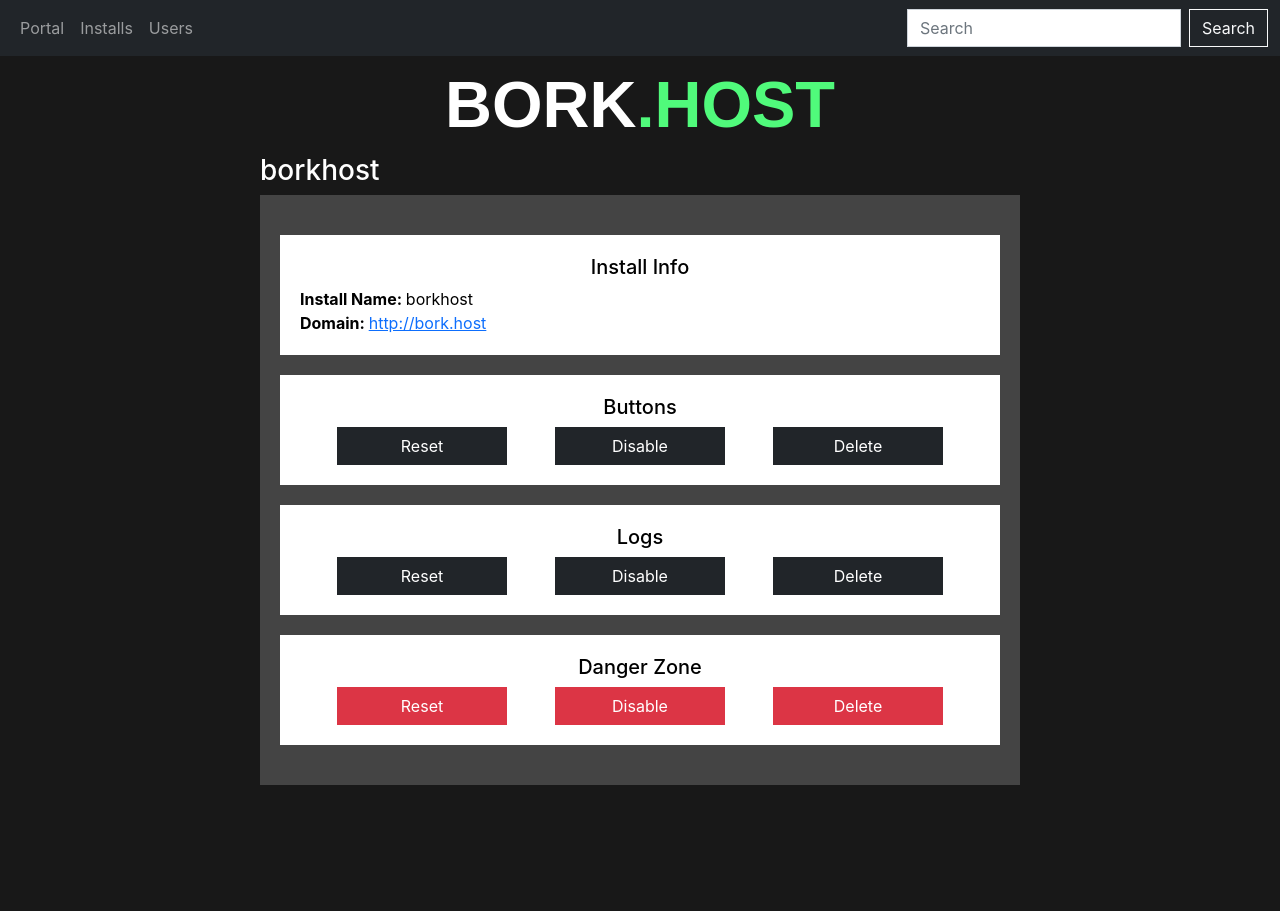
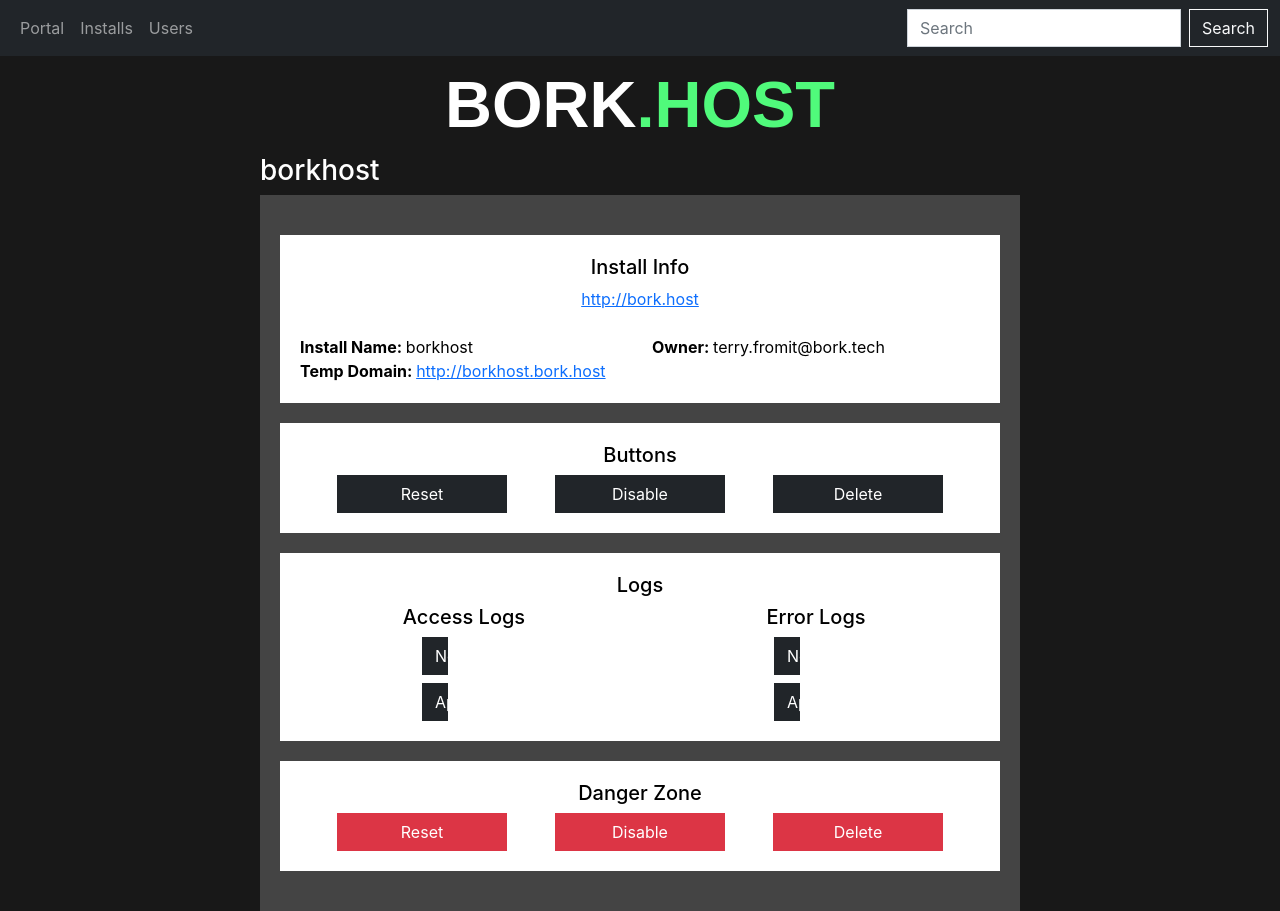
Before and after one commit to BorkStick/beaker, a React (Create React App) app in the folder beaker-front/: page /installs/borkhost in a window 1280 px wide. Before the commit the page ends 800 px from the top, so only its background shows below. Built offline with nearby package versions, Linux system fonts and the light colour scheme.

Commit message:
Front: install list working

```diff
--- a/beaker-front/src/App.js
+++ b/beaker-front/src/App.js
@@ -3,7 +3,7 @@ import "./App.css";
 
 import Portal from "./pages/portal";
 import Users from "./pages/users_page";
-import Installs from "./pages/install_page";
+import Installs from "./pages/installs_page";
 import Install from "./components/Install/Install"
 
 function App() {
--- a/beaker-front/src/components/Install/Install.jsx
+++ b/beaker-front/src/components/Install/Install.jsx
@@ -1,12 +1,14 @@
 import React, { Component } from "react";
 
 import data from "../../data/installs.json";
-import TopNav from "../TopNav/TopNav";
-import Logo from "../Logo/Logo";
 
 import { Container } from "../styles/Container.styled";
 import { InnerContainer } from "../styles/InnerContainer.styled";
 import { Card } from "../styles/Card.styled";
+
+import TopNav from "../TopNav/TopNav";
+import Logo from "../Logo/Logo";
+import Button from "../Button/Button";
 import ButtonRow from "../ButtonRow/ButtonRow";
 import DangerButtonRow from "../ButtonRow/DangerButtonRow";
 
@@ -23,6 +25,16 @@ export default class Install extends Component {
           <InnerContainer>
             <Card>
               <h5 className="text-center">Install Info</h5>
+              <div className="text-center pb-4">
+
+                <span>
+                  <a href={install.domain} target="_blank" rel="noreferrer">
+                    {install.domain}
+                  </a>
+                </span>
+              </div>
+              <div className="row">
+                <div className="col">
                   <div>
                     <span>
                       <b>Install Name: </b>
@@ -31,13 +43,27 @@ export default class Install extends Component {
                   </div>
                   <div>
                     <span>
-                  <b>Domain: </b>
+                      <b>Temp Domain: </b>
                     </span>
                     <span>
-                  <a href={install.domain} target="_blank" rel="noreferrer">
-                    {install.domain}
+                      <a
+                        href={install.temp_domain}
+                        target="_blank"
+                        rel="noreferrer"
+                      >
+                        {install.temp_domain}
                       </a>
                     </span>
+                  </div>
+                </div>
+                <div className="col">
+                  <div>
+                    <span>
+                      <b>Owner: </b>
+                    </span>
+                    <span>{install.owner}</span>
+                  </div>
+                </div>
               </div>
             </Card>
             <Card>
@@ -46,7 +72,22 @@ export default class Install extends Component {
             </Card>
             <Card>
               <h5 className="text-center">Logs</h5>
-              <ButtonRow />
+              <div className="row">
+                <div className="col">
+                  <h5 className="text-center">Access Logs</h5>
+                  <div className="d-grid gap-2 justify-content-center">
+                    <Button button_text="Nginx" />
+                    <Button button_text="Apache" />
+                  </div>
+                </div>
+                <div className="col d-block ">
+                  <h5 className="text-center">Error Logs</h5>
+                  <div className="d-grid gap-2 justify-content-center">
+                    <Button button_text="Nginx" />
+                    <Button button_text="Apache" />
+                  </div>
+                </div>
+              </div>
             </Card>
             <Card>
               <h5 className="text-center">Danger Zone</h5>
--- a/beaker-front/src/components/InstallList/InstallList.jsx
+++ b/beaker-front/src/components/InstallList/InstallList.jsx
@@ -1,20 +1,28 @@
 import React from "react";
+import { Link } from "react-router-dom";
+
+import { installs } from "../../data/installs.json";
 
 export default function InstallList() {
   return (
     <div>
-      <ul class="list-group rounded-0">
-        <li class="list-group-item">install1</li>
-        <li class="list-group-item">install2</li>
-        <li class="list-group-item">install3</li>
-        <li class="list-group-item">install4</li>
-        <li class="list-group-item">install5</li>
-
-
-
-
-
-      </ul>
+      <div>
+        {installs.map((data, key) => {
+          return (
+            <div key={key} className="">
+              <Link
+                to={`/installs/${data.install}`}
+              >
+                <div className="card">
+                  <div className="card-body">
+                    <span className="card-title">{data.install}</span>
+                  </div>
+                </div>
+              </Link>
+            </div>
+          );
+        })}
+      </div>
     </div>
   );
 }
--- a/beaker-front/src/data/installs.json
+++ b/beaker-front/src/data/installs.json
@@ -1,27 +1,39 @@
 {
     "installs": [
       {
-        "id": 0,
+        "install_id": 0,
         "install": "borkhost",
+        "owner_id": "000000",
         "owner": "terry.fromit@bork.tech",
+        "server_ip": "10.0.0.80",
+        "temp_domain": "http://borkhost.bork.host",
         "domain": "http://bork.host"
       },
       {
-        "id": 0,
+        "install_id": 0,
         "install": "tylortech",
+        "owner_id": "000000",
         "owner": "terry.fromit@bork.tech",
+        "server_ip": "10.0.0.80",
+        "temp_domain": "http://borkhost.bork.host",
         "domain": "http://tylor.tech"
       },
       {
-        "id": 0,
+        "install_id": 0,
         "install": "tylorninja",
+        "owner_id": "000000",
         "owner": "terry.fromit@bork.tech",
+        "server_ip": "10.0.0.80",
+        "temp_domain": "http://borkhost.bork.host",
         "domain": "http://tylor.ninja"
       },
       {
-        "id": 0,
+        "install_id": 0,
         "install": "borktech",
+        "owner_id": "000000",
         "owner": "terry.fromit@bork.tech",
+        "server_ip": "10.0.0.80",
+        "temp_domain": "http://borkhost.bork.host",
         "domain": "http://bork.tech"
       }
     ]
--- a/beaker-front/src/pages/install_page.js
+++ b/beaker-front/src/pages/installs_page.js
@@ -8,7 +8,7 @@ import TopNav from "../components/TopNav/TopNav";
 import Logo from "../components/Logo/Logo";
 import InstallList from "../components/InstallList/InstallList";
 
-export default function install_page() {
+export default function installs_page() {
   return (
     <>
       <TopNav />
--- a/beaker-front/src/pages/users_page.js
+++ b/beaker-front/src/pages/users_page.js
@@ -1,6 +1,7 @@
 import React from 'react'
 
 import { Container } from "../components/styles/Container.styled";
+import { InnerContainer } from "../components/styles/InnerContainer.styled";
 import { Card } from "../components/styles/Card.styled";
 
 import TopNav from "../components/TopNav/TopNav";
@@ -8,21 +9,22 @@ import Logo from "../components/Logo/Logo";
 import UserList from "../components/UserList/UserList";
 
 
+
 export default function users_page() {
     return (
         <>
         <TopNav />
         <Logo />
+        <div>
         <Container>
-          <h1>Users</h1>
-
+        <h1>Users</h1>
+        <InnerContainer>
           <Card>
-              <UserList/>
-
-
-
+            <UserList />
           </Card>
+          </InnerContainer>
         </Container>
+      </div>
       </>
     )
 }
```
Lines whose indentation alone changed are shown as unchanged.
